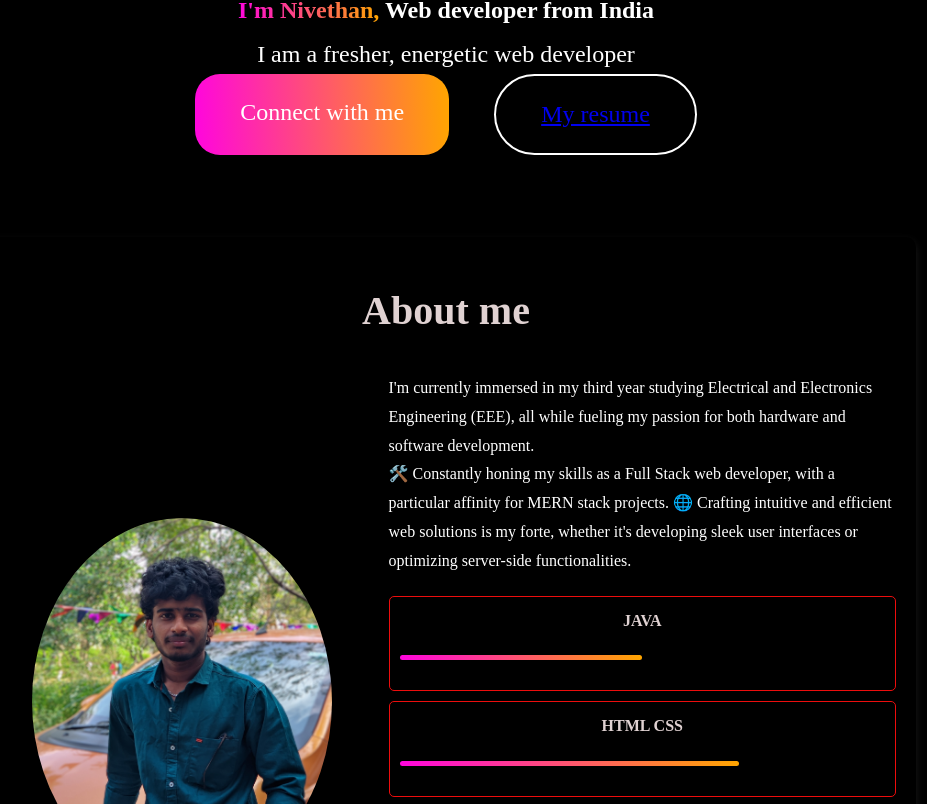
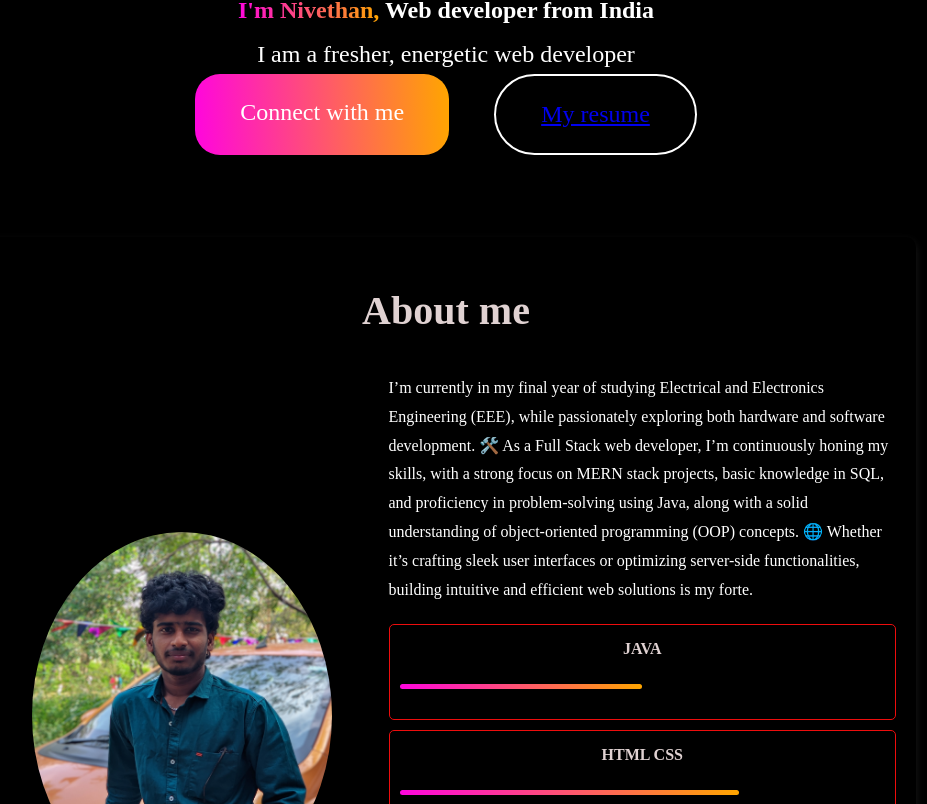
Before and after one commit to Nivethan01/My-Portfolio, a React (Vite) app: page / in a window 1280 px wide. Shown: the part 443-1247 px from the top of the page, without its empty margins (194-1121 px from the left). Built offline with nearby package versions, Linux system fonts and the light colour scheme.

Commit message:
Updation data

```diff
--- a/src/components/About/About.jsx
+++ b/src/components/About/About.jsx
@@ -15,17 +15,7 @@ const About = () => {
         <div className="about-right">
           <div className="about-para">
             <p>
-              I'm currently immersed in my third year studying Electrical and
-              Electronics Engineering (EEE), all while fueling my passion for
-              both hardware and software development.
-            </p>
-            <p>
-              🛠️ Constantly honing my skills as a Full Stack web developer, with
-              a particular affinity for MERN stack projects. 🌐 Crafting
-              intuitive and efficient web solutions is my forte, whether it's
-              developing sleek user interfaces or optimizing server-side
-              functionalities.
-            </p>
+            I’m currently in my final year of studying Electrical and Electronics Engineering (EEE), while passionately exploring both hardware and software development. 🛠️ As a Full Stack web developer, I’m continuously honing my skills, with a strong focus on MERN stack projects, basic knowledge in SQL, and proficiency in problem-solving using Java, along with a solid understanding of object-oriented programming (OOP) concepts. 🌐 Whether it’s crafting sleek user interfaces or optimizing server-side functionalities, building intuitive and efficient web solutions is my forte.</p>
             <div className="about-skills">
               <div className="about-skill">
                 <p>JAVA</p>
```
